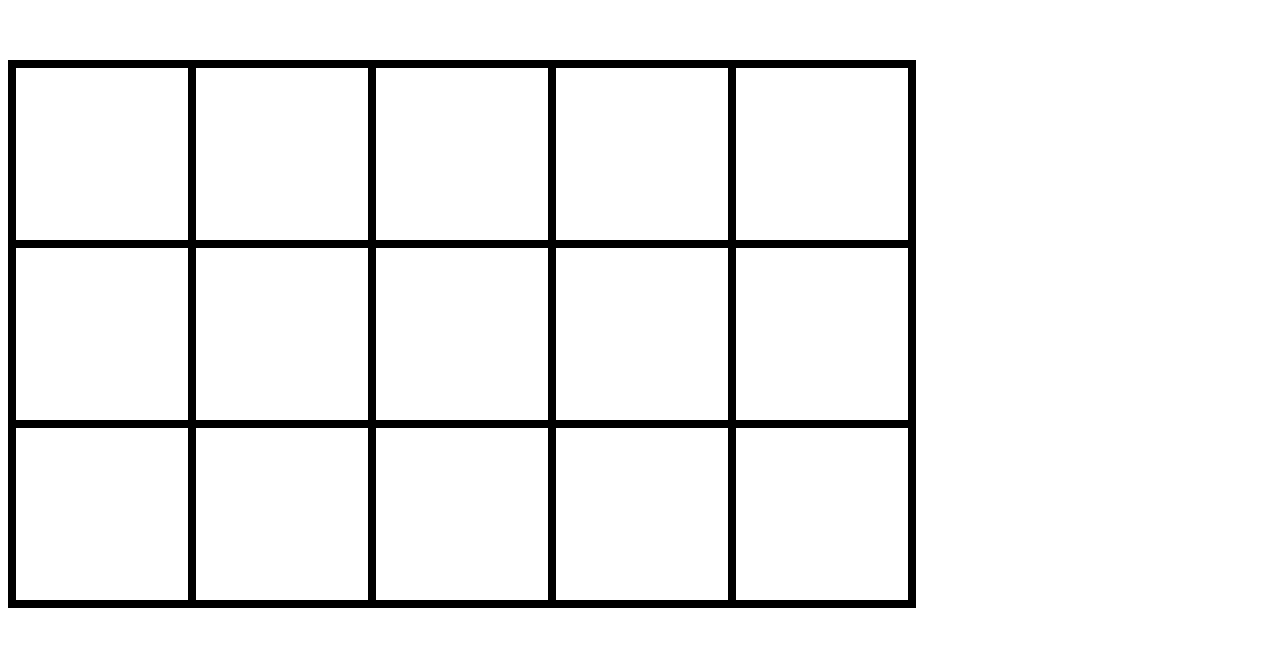
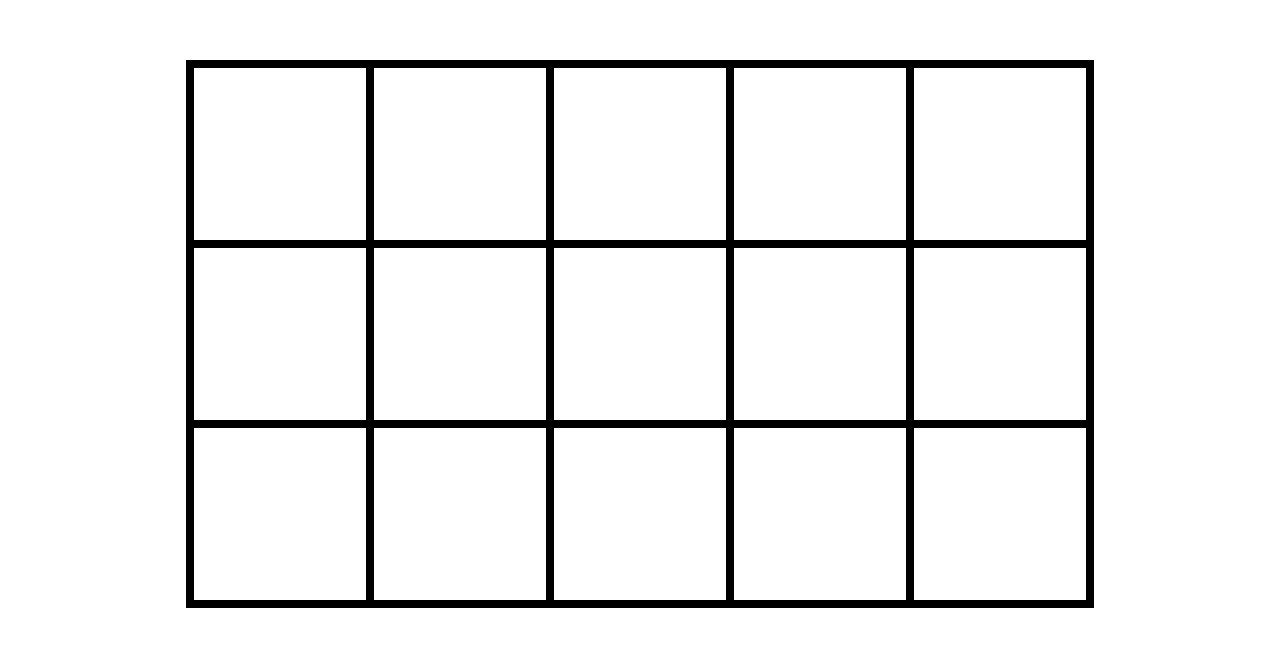
Before and after one commit to alebusi/race, a plain HTML site: page index.html in a window 1280 px wide. Shown: the part 3574-4220 px from the top of the page. Drawn offline with Linux system fonts and the light colour scheme.

Commit message:
Update index.html

```diff
--- a/index.html
+++ b/index.html
@@ -47,7 +47,7 @@ table#t01 td {
 }
 </style>
 <div class="tabellone">
-<table id="t01">
+<table id="t01" style="margin-left:auto; margin-right:auto;">
     <tr><td><div id="casella1" class="spazio" onclick="myfunc2(this)"></div></td>
         <td><div id="casella2" class="spazio" onclick="myfunc2(this)"></div></td>
         <td><div id="casella3" class="spazio" onclick="myfunc2(this)"></div></td>
```
